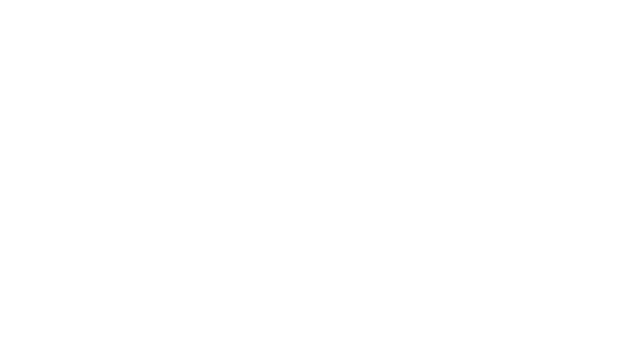
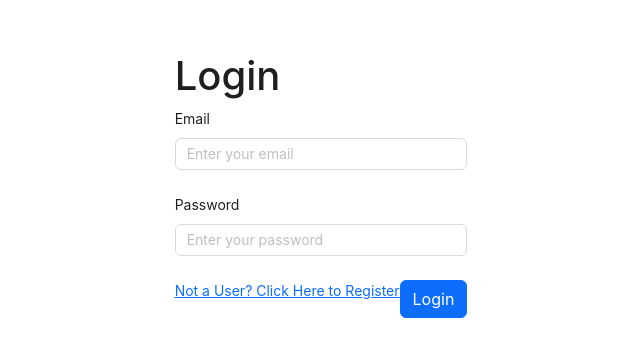
Before and after one commit to IamSanjayGawai/ExpenseTracker_MERN, a React (Vite) app in the folder client/: page /login in a window 1280 px wide. Before the commit this address had no page. Shown: the part 175-532 px from the top of the page, without its empty margins (319-959 px from the left). Built offline with nearby package versions, Linux system fonts and the light colour scheme.

Commit message:
Craeted Loginr form using nat Design

```diff
--- a/client/package.json
+++ b/client/package.json
@@ -13,7 +13,6 @@
     "@reduxjs/toolkit": "^1.9.7",
     "antd": "^5.11.5",
     "axios": "^1.6.2",
-    "concurrently": "^8.2.2",
     "react": "^18.2.0",
     "react-dom": "^18.2.0",
     "react-redux": "^8.1.3",
--- a/client/src/App.jsx
+++ b/client/src/App.jsx
@@ -4,6 +4,7 @@
 import './App.css'
 import Homepage from './pages/Homepage'
 import Register from './pages/Register'
+import Login from './pages/Login'
 
 function App() {
 
@@ -13,6 +14,7 @@
     <Routes>
       <Route path='/' element={<Homepage/>} />
       <Route path='/register' element={<Register/>} />
+      <Route path='/login' element={<Login/>} />
 
     </Routes>
     </>
--- /dev/null
+++ b/client/src/pages/Login.jsx
@@ -0,0 +1,34 @@
+import React from 'react'
+import {Form, Input} from 'antd';
+import {Link} from 'react-router-dom'
+const Login = () => {
+
+
+    // form submit   antd takes values insted of events
+const submitHandler = (values) => {
+    console.log(values)
+}
+
+  return (
+    <>
+      <div className='register-page'>
+       <Form layout='vertical' onFinish={submitHandler}>
+       <h1>Login</h1>
+        <Form.Item label='Email' name='email'>
+            <Input  placeholder='Enter your email' />
+        </Form.Item>
+        <Form.Item label='Password' name='password'>
+            <Input  placeholder='Enter your password' />
+        </Form.Item>
+        <div className='d-flex justify-conten-between'>
+            <Link to='/register'>Not a User? Click Here to Register </Link>
+            <button className='btn btn-primary'>Login</button>
+
+        </div>
+       </Form>
+     </div>
+    </>
+  )
+}
+
+export default Login
```
Also changed, not shown: 1 other file (tests, documents, lock files or other folders).
